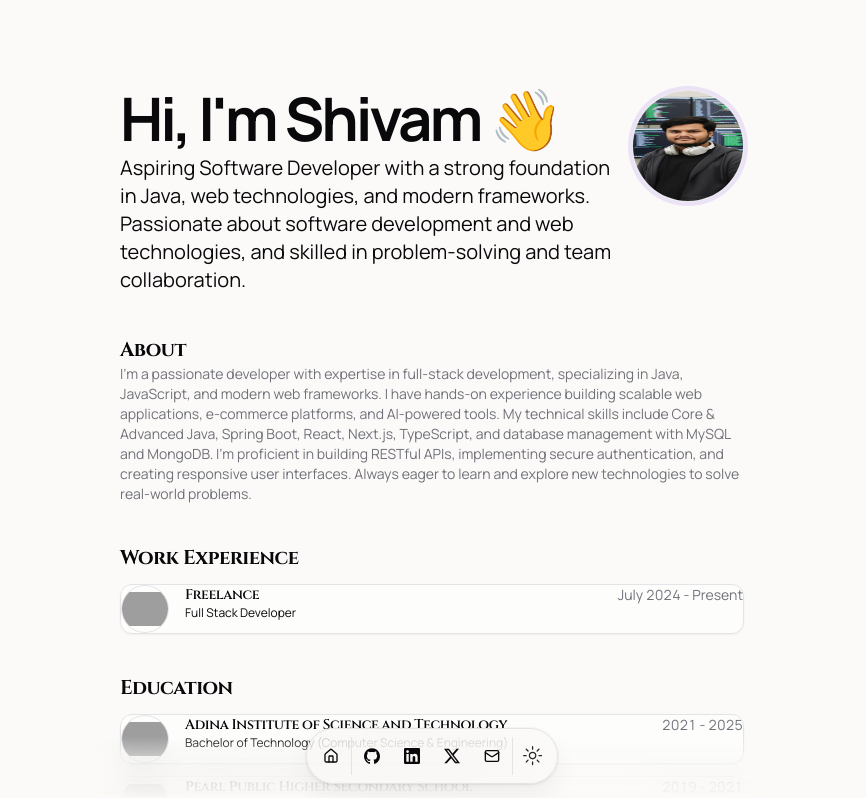
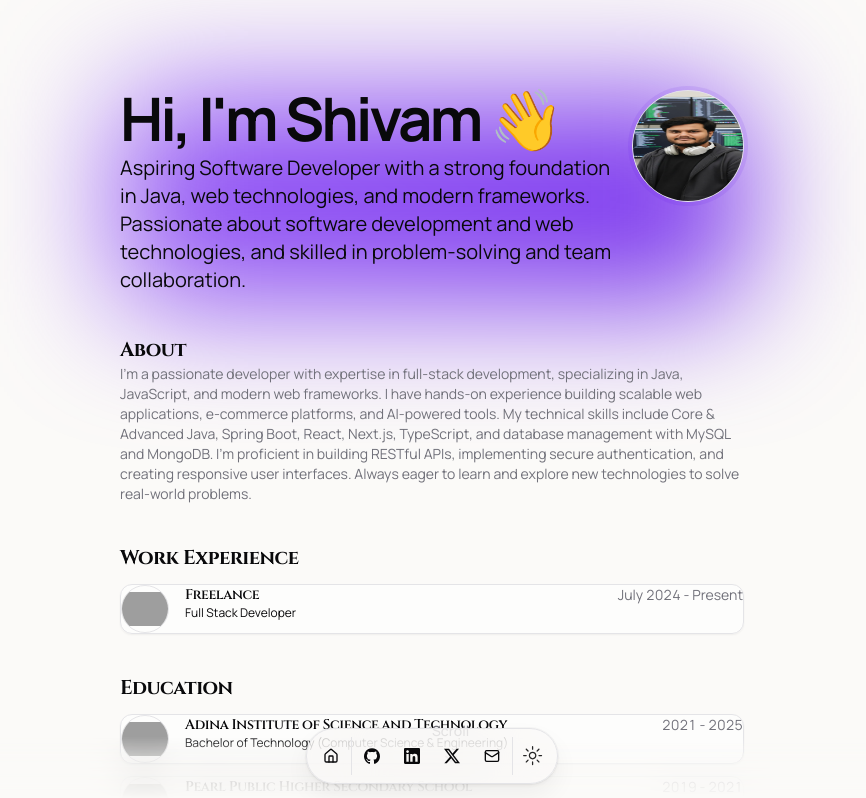
Before and after one commit to ShivamSoni20/ShivamSoni, a Next.js app: page / in a window 1280 px wide. Shown: the top 798 px of the page, without its empty margins (208-1074 px from the left). Built offline with nearby package versions, Linux system fonts and the light colour scheme; grey boxes are pictures that could not be loaded.

Commit message:
feat: integrate animated hero section with magnetic avatar and scroll indicator

```diff
--- a/src/app/page.tsx
+++ b/src/app/page.tsx
@@ -1,22 +1,33 @@
+"use client";
+
+import { AnimatedGradient } from "@/components/animated-gradient";
 import { HackathonCard } from "@/components/hackathon-card";
 import BlurFade from "@/components/magicui/blur-fade";
 import BlurFadeText from "@/components/magicui/blur-fade-text";
 import { ProjectCard } from "@/components/project-card";
 import { ResumeCard } from "@/components/resume-card";
+import { ScrollIndicator } from "@/components/scroll-indicator";
 import { Avatar, AvatarFallback, AvatarImage } from "@/components/ui/avatar";
 import { Badge } from "@/components/ui/badge";
 import { Button } from "@/components/ui/button";
 import { Collapsible } from "@/components/ui/collapsible";
 import { DATA } from "@/data/resume";
+import { useMagnetic } from "@/hooks/use-magnetic";
+import { motion } from "framer-motion";
 import Link from "next/link";
 import Markdown from "react-markdown";
 
 const BLUR_FADE_DELAY = 0.04;
 
 export default function Page() {
+  const [magneticRef, magneticPosition] = useMagnetic(0.2);
+
   return (
     <main className="flex flex-col min-h-[100dvh] space-y-10">
-      <section id="hero">
+      <section id="hero" className="relative">
+        {/* Animated gradient background */}
+        <AnimatedGradient className="absolute inset-0 -z-10 opacity-20 blur-3xl" />
+
         <div className="mx-auto w-full max-w-2xl space-y-8">
           <div className="gap-2 flex justify-between">
             <div className="flex-col flex flex-1 space-y-1.5">
@@ -33,13 +44,25 @@ export default function Page() {
               />
             </div>
             <BlurFade delay={BLUR_FADE_DELAY}>
-              <Avatar className="size-28 border ring-4 ring-primary/10 bg-accent/50 filter backdrop-blur-sm">
-                <AvatarImage alt={DATA.name} src={DATA.avatarUrl} />
-                <AvatarFallback>{DATA.initials}</AvatarFallback>
-              </Avatar>
+              <motion.div
+                ref={magneticRef}
+                style={{
+                  x: magneticPosition.x,
+                  y: magneticPosition.y,
+                }}
+                transition={{ type: "spring", stiffness: 150, damping: 15 }}
+              >
+                <Avatar className="size-28 border ring-4 ring-primary/10 bg-accent/50 filter backdrop-blur-sm hover:ring-primary/30 transition-all duration-300 hover:scale-105">
+                  <AvatarImage alt={DATA.name} src={DATA.avatarUrl} />
+                  <AvatarFallback>{DATA.initials}</AvatarFallback>
+                </Avatar>
+              </motion.div>
             </BlurFade>
           </div>
         </div>
+
+        {/* Scroll indicator */}
+        <ScrollIndicator />
       </section>
       <section id="about">
         <BlurFade delay={BLUR_FADE_DELAY * 3}>
```
